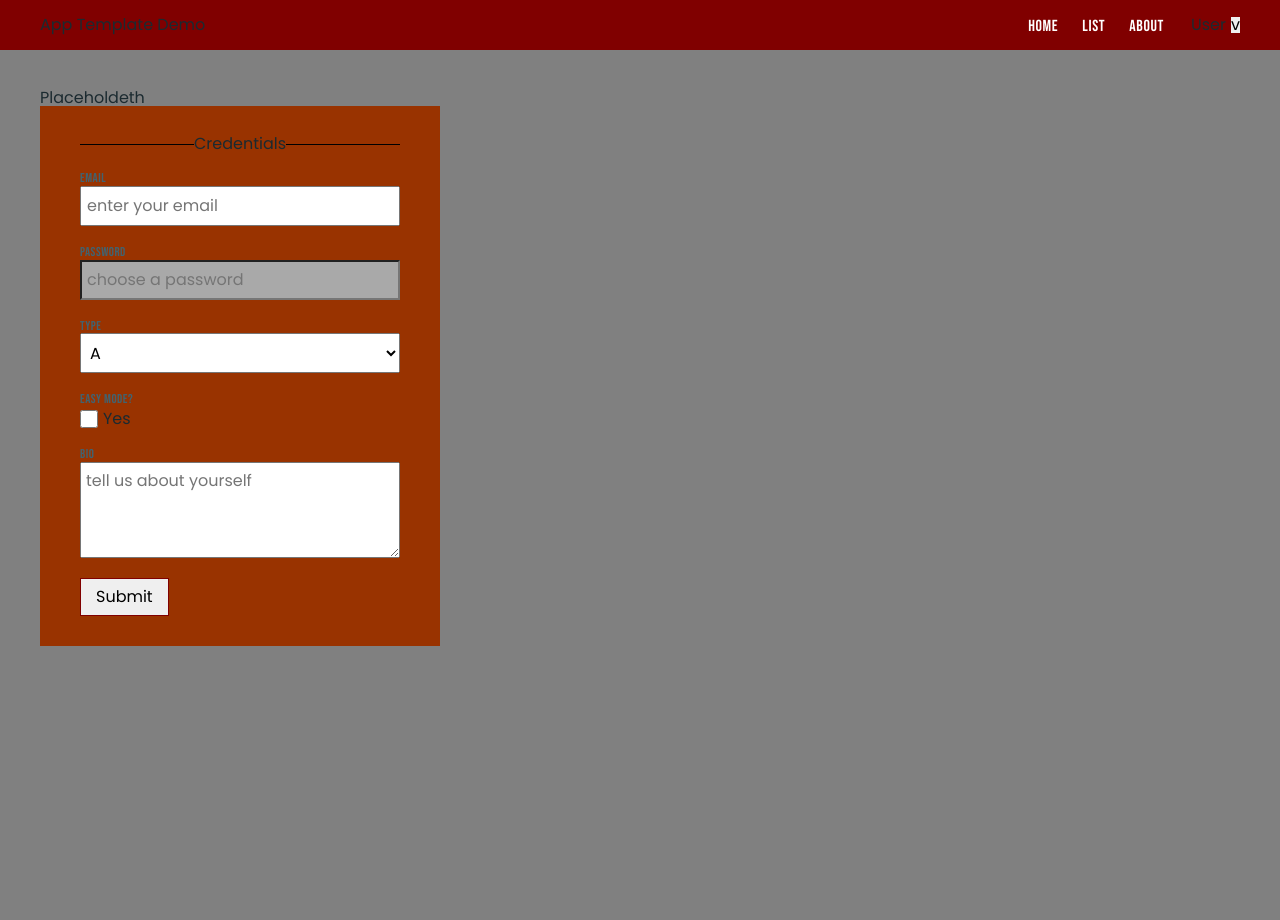
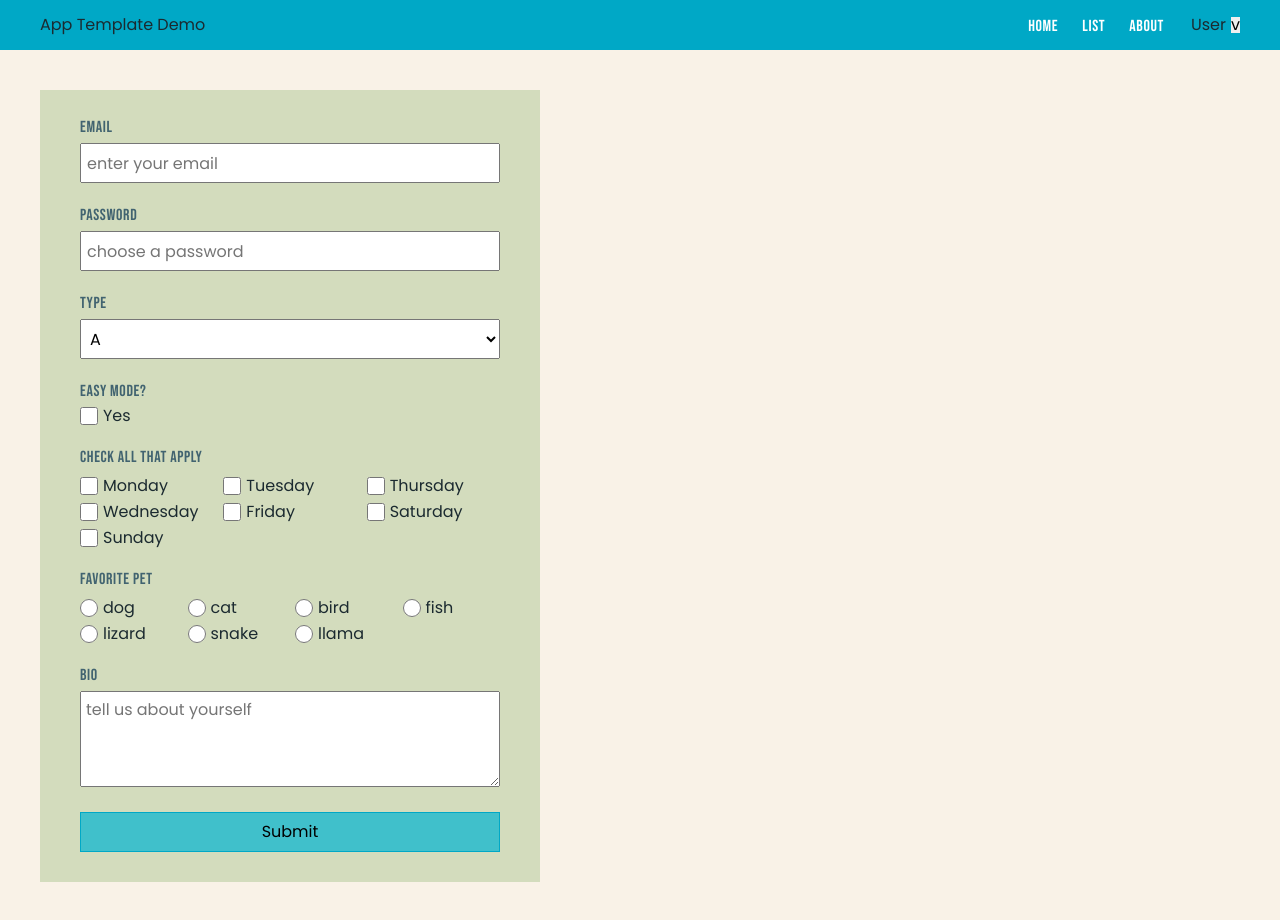
Before and after one commit to IACheifetz/ReactTemplateDemo, a React app: page /about in a window 1280 px wide. Before the commit the page ends 800 px from the top, so only its background shows below. Built offline with nearby package versions, Linux system fonts and the light colour scheme.

Commit message:
adjusted about css and jsx, adjusted form controls css and jsx and global css

```diff
--- a/src/components/About/About.css
+++ b/src/components/About/About.css
@@ -1,15 +1,12 @@
 .About {
-    padding: var(--padding);
+  padding: var(--padding);
 
-    form {
-      background: var(--offset-color);
-      padding: 30px 40px;
-      width: 400px;
-    }
+  form {
+    background: var(--offset-color);
+    padding: 30px 40px;
+    width: 500px;
 
-    .PasswordControl {
-      input {
-        background: darkgrey;
-      }
-    }
+    display: grid;
+    row-gap: 25px;
   }
+}
--- a/src/components/About/About.jsx
+++ b/src/components/About/About.jsx
@@ -3,8 +3,10 @@ import {
   SelectControl,
   TextAreaControl,
   CheckboxControl,
-  FormButton,
-  Fieldset,
+  OptionGroupControl,
+  CheckboxOption,
+  RadioOption,
+  FormButtonControl,
 } from '../Forms/FormControls.jsx';
 
 import styles from './About.css';
@@ -12,9 +14,7 @@ import styles from './About.css';
 export default function About() {
   return (
     <section className={styles.About}>
-      Placeholdeth
       <form>
-        <Fieldset legend="Credentials">
         <InputControl
           label="email"
           name="email"
@@ -27,11 +27,10 @@ export default function About() {
           className={styles.PasswordControl}
           label="password"
           name="password"
+          type="password"
           placeholder="choose a password"
-            type="password"
           required
         />
-        </Fieldset>
 
         <SelectControl label="type">
           <option>A</option>
@@ -41,12 +40,36 @@ export default function About() {
 
         <CheckboxControl label="Easy Mode?" text="Yes" />
 
+        <OptionGroupControl label="Check all that apply" size="125px">
+          <CheckboxOption text="Monday" />
+          <CheckboxOption text="Tuesday" />
+          <CheckboxOption text="Thursday" />
+          <CheckboxOption text="Wednesday" />
+          <CheckboxOption text="Friday" />
+          <CheckboxOption text="Saturday" />
+          <CheckboxOption text="Sunday" />
+        </OptionGroupControl>
+
+        <OptionGroupControl
+          name="pet"
+          label="Favorite Pet"
+          size="95px"
+        >
+          <RadioOption value={1} text="dog" />
+          <RadioOption value={2} text="cat" />
+          <RadioOption value={3} text="bird" />
+          <RadioOption value={4} text="fish" />
+          <RadioOption value={5} text="lizard" />
+          <RadioOption value={6} text="snake" />
+          <RadioOption value={7} text="llama" />
+        </OptionGroupControl>
+
         <TextAreaControl
           label="bio"
           placeholder="tell us about yourself"
         />
 
-        <FormButton>Submit</FormButton>
+        <FormButtonControl>Submit</FormButtonControl>
       </form>
     </section>
   );
--- a/src/components/Forms/FormControls.css
+++ b/src/components/Forms/FormControls.css
@@ -1,22 +1,19 @@
 .FormControl {
   display: block;
 
-    &:not(:first-child) {
-      margin-top: 20px;
-    }
-
-    &:not(:last-child) {
-      margin-bottom: 20px;
-    }
-
-    span {
+  .Label {
     display: block;
-      font-size: 0.8em;
-      margin-bottom: 1px;
+    margin-bottom: 7px;
     color: var(--caption-color);
   }
 
-    input:not([type='checkbox']),
+  .Options {
+    display: grid;
+    row-gap: 4px;
+    column-gap: 10px;
+  }
+
+  input:not([type='checkbox']):not([type='radio']),
   select,
   textarea {
     display: block;
@@ -34,7 +31,8 @@
     margin-top: 4px;
   }
 
-    input[type='checkbox'] {
+  input[type='checkbox'],
+  input[type='radio'] {
     width: 18px;
     height: 18px;
     margin: 0;
@@ -47,8 +45,9 @@
 }
 
 .FormButton {
-    padding: 10px 15px;
-    background: var(darkgrey);
+  padding: 5px 10px;
+  height: 40px;
+  background: var(--color-2);
   border: 1px solid var(--header-color);
   cursor: pointer;
 }
--- a/src/components/Forms/FormControls.jsx
+++ b/src/components/Forms/FormControls.jsx
@@ -1,3 +1,4 @@
+import { Children, cloneElement } from 'react';
 import classNames from 'classnames';
 import styles from './FormControls.css';
 
@@ -6,55 +7,91 @@ function FormControl({
   children,
   className: customClassName,
 }) {
-  const className = classNames(
-    styles.FormControl,
-    customClassName
-  );
+  const className = classNames(styles.FormControl, customClassName);
 
   return (
     <label className={className}>
-      <Label text={label} />
+      <LabelText text={label} />
       {children}
     </label>
   );
 }
 
-function Label({ text }) {
-  return <span className="label-text">{text}</span>;
+function LabelText({ text, as: Tag = 'span' }) {
+  if (!text) return null;
+
+  const className = classNames(styles.Label, 'label-text');
+  return <Tag className={className}>{text}</Tag>;
 }
 
-export function CheckboxControl({ label, text, ...rest }) {
+function Option({ text, type, ...rest }) {
+  return (
+    <label className={styles.CheckboxLabel}>
+      <input type={type} {...rest} />
+      {text}
+    </label>
+  );
+}
+
+export function CheckboxOption(props) {
+  return <Option type="checkbox" {...props} />;
+}
+
+export function RadioOption(props) {
+  return <Option type="radio" {...props} />;
+}
+
+export function CheckboxControl({ label, ...rest }) {
   return (
     <div className={styles.FormControl}>
-      <Label text={label} />
-      <label className={styles.CheckboxLabel}>
-        <input type="checkbox" {...rest} />
-        {text}
-      </label>
+      <LabelText text={label} />
+      <CheckboxOption {...rest} />
     </div>
   );
 }
 
-export function InputControl({
+export function OptionGroupControl({
   label,
-  className,
-  ...rest
+  name,
+  size = '100px',
+  children,
 }) {
   return (
+    <div className={styles.FormControl}>
+      <fieldset>
+        <LabelText text={label} as="legend" />
+        <div
+          className={styles.Options}
+          style={{
+            gridTemplateColumns: `repeat(
+            auto-fill,
+            minmax(${size}, 1fr)
+          )`,
+          }}
+        >
+          {Children.map(children, (child) =>
+            cloneElement(child, { name })
+          )}
+        </div>
+      </fieldset>
+    </div>
+  );
+}
+
+export function InputControl({ label, className, value, ...rest }) {
+  return (
     <FormControl label={label} className={className}>
-      <input {...rest} />
+      <input value={value || ''} {...rest} />
     </FormControl>
   );
 }
 
-export function SelectControl({
-  label,
-  children,
-  ...rest
-}) {
+export function SelectControl({ label, children, value, ...rest }) {
   return (
     <FormControl label={label}>
-      <select {...rest}>{children}</select>
+      <select value={value || ''} {...rest}>
+        {children}
+      </select>
     </FormControl>
   );
 }
@@ -67,12 +104,22 @@ export function TextAreaControl({ label, ...rest }) {
   );
 }
 
-export function FormButton({ children }) {
+export function FormButton({
+  children,
+  className: customClassName,
+  ...rest
+}) {
+  const className = classNames(styles.FormButton, customClassName);
+
   return (
-    <button className={styles.FormButton}>
+    <button className={className} {...rest}>
       {children}
     </button>
   );
+}
+
+export function FormButtonControl(props) {
+  return <FormButton className={styles.FormControl} {...props} />;
 }
 
 export function Fieldset({ legend, children }) {
--- a/src/components/Page/global.css
+++ b/src/components/Page/global.css
@@ -4,24 +4,23 @@
 
 :root {
   --primary-font: 'Poppins', 'Segoe UI', Candara,
-    'Bitstream Vera Sans', 'DejaVu Sans',
-    'Bitstream Vera Sans', 'Trebuchet MS', Verdana,
-    'Verdana Ref', sans-serif;
+    'Bitstream Vera Sans', 'DejaVu Sans', 'Bitstream Vera Sans',
+    'Trebuchet MS', Verdana, 'Verdana Ref', sans-serif;
   --label-font: 'Bebas Neue', Impact, Haettenschweiler,
     'Franklin Gothic Bold', Charcoal, 'Helvetica Inserat',
     'Bitstream Vera Sans Bold', 'Arial Black', sans-serif;
 
-  --header-color: maroon;
-  --color-2: darkgrey;
-  --offset-color: #993300;
-  --color-4: darkgreen;
-  --background-color: grey;
+  --header-color: #00a8c6;
+  --color-2: #40c0cb;
+  --offset-color: #d3dcbd;
+  --color-4: #b9d660;
+  --background-color: #f9f2e7;
   --black-color: rgb(27, 42, 48);
   --caption-color: rgb(65, 99, 112);
   --white-color: white;
 
   --padding: 20px;
-  @media (min-width: 750px) {
+  @media (min-width: 700px) {
     --padding: 40px;
   }
 }
```
Lines whose indentation alone changed are shown as unchanged.
